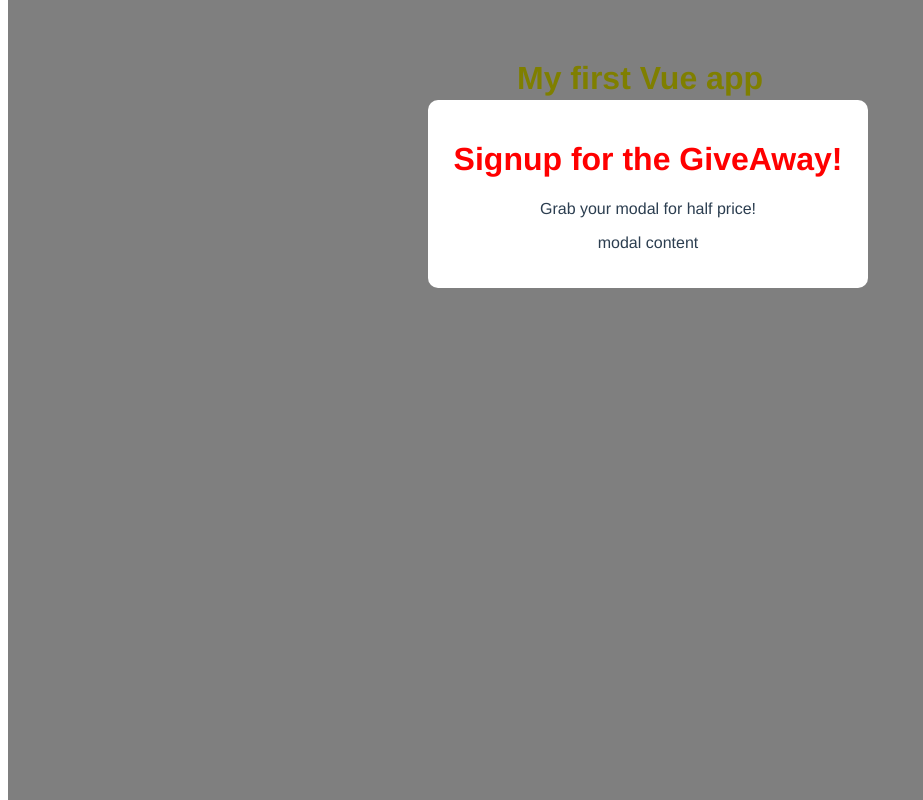
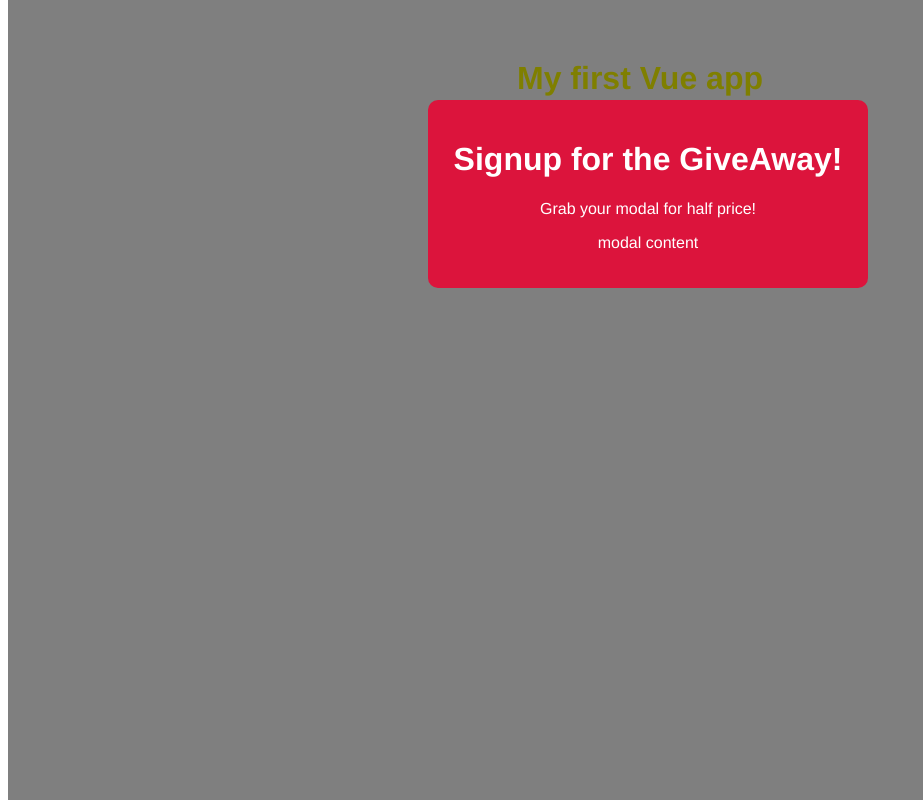
Before and after one commit to mouhsineelachbi/Modal-project-vue3, a Vue app: page / in a window 1280 px wide. Shown: the whole page, without its empty margins (0-923 px from the left). Built offline with nearby package versions, Linux system fonts and the light colour scheme; the HTML template or start-up script is replaced by a standard one.

Commit message:
conditional props to add classes

```diff
--- a/src/App.vue
+++ b/src/App.vue
@@ -1,6 +1,6 @@
 <template>
   <h1>My first Vue app</h1>
-  <Modal :header="header" :text="text" />
+  <Modal :header="header" :text="text" theme="sale"/>
 </template>
 
 <script>
--- a/src/components/Modal.vue
+++ b/src/components/Modal.vue
@@ -1,6 +1,6 @@
 <template>
     <div class="backdrop">
-        <div class="modal">
+        <div class="modal" :class="{ sale: theme === 'sale'}">
             <!--<h1>Modal Title</h1>-->
             <h1>{{ header }}</h1>
             <p>{{ text }}</p>
@@ -11,7 +11,7 @@
 
 <script>
 export default {
-    props: ['header', 'text']
+    props: ['header', 'text', 'theme']
 }
 </script>
 
@@ -33,4 +33,13 @@
 h1 {
     color: red;
 }
+
+.modal.sale {
+    background: crimson;
+    color: white;
+}
+
+.modal.sale h1 {
+    color: white
+}
 </style>
```
